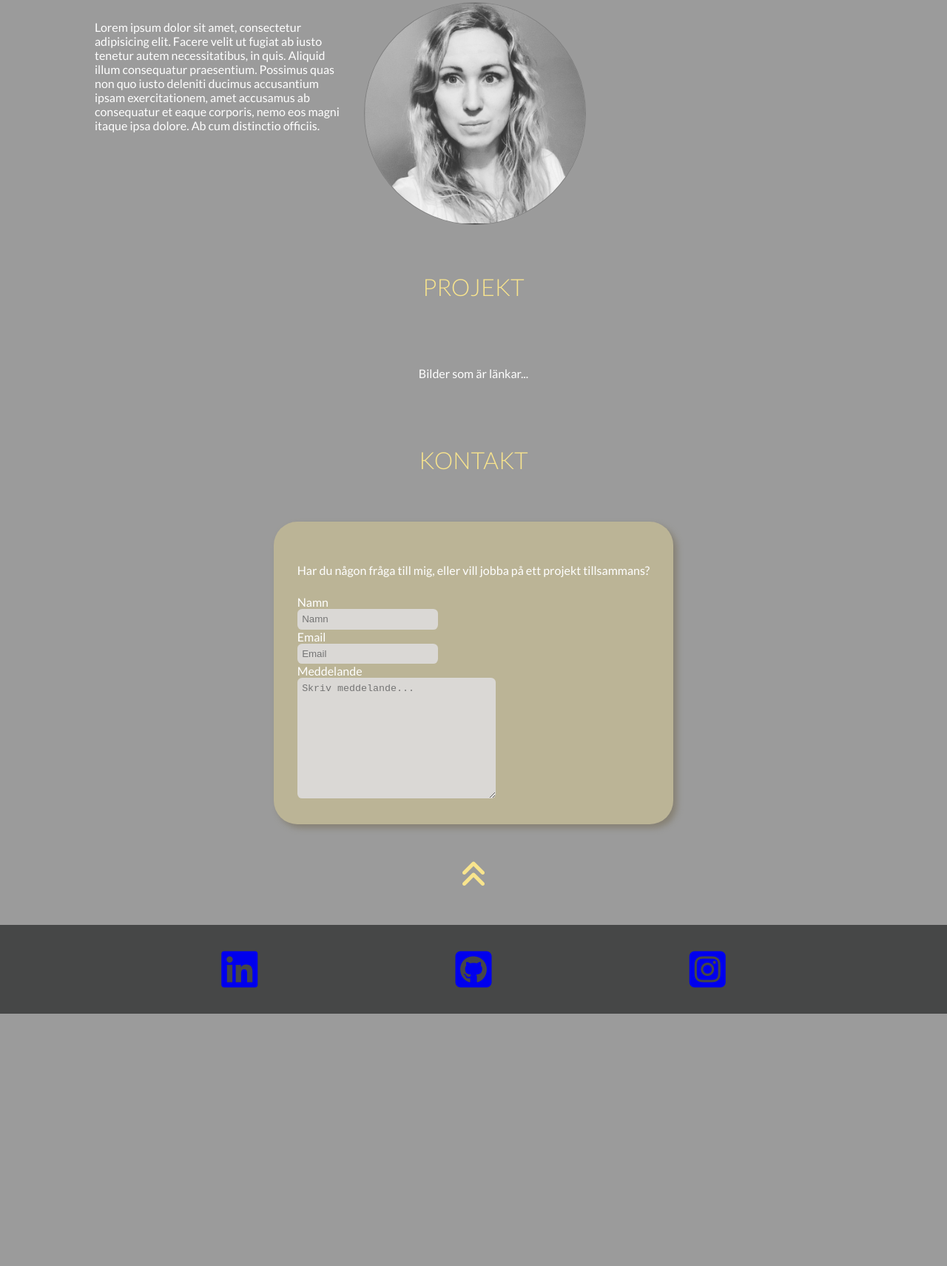
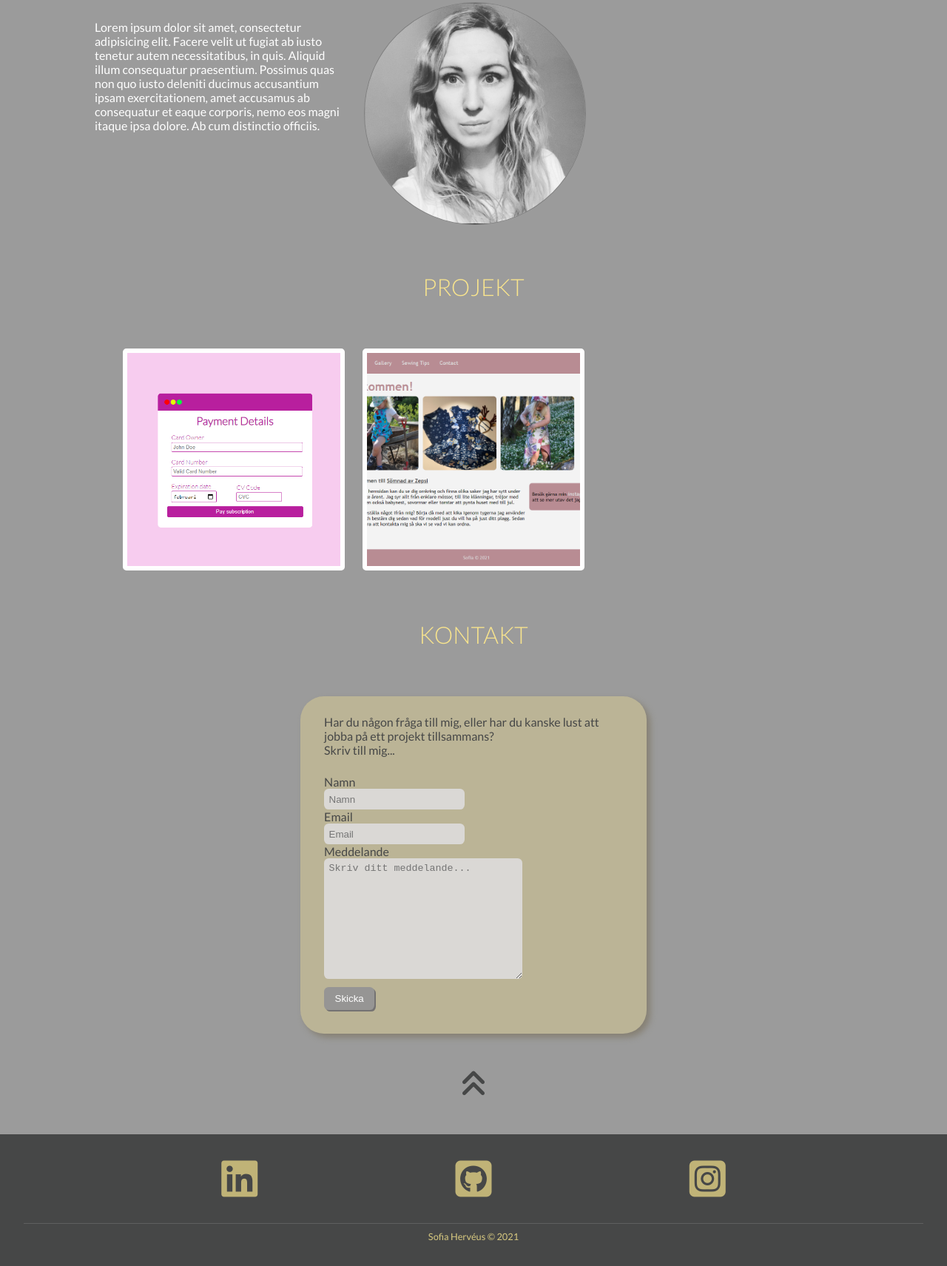
Before and after one commit to herv3us/Portfolio, a plain HTML site: page index.html in a window 1280 px wide. Shown: the part 989-2700 px from the top of the page at 74% size. Before the commit the page ends 2359 px from the top, so only its background shows below. Drawn offline with Linux system fonts and the light colour scheme.

Commit message:
formspree added

```diff
--- a/css/style.css
+++ b/css/style.css
@@ -66,7 +66,7 @@ header .eng{
 
 header h1, header h2{
     padding: .3rem;
-    width: 65%;
+    width: 40%;
     letter-spacing: 0.25rem ;
 }
 
@@ -148,7 +148,7 @@ main p{
     padding: 1.5rem 0;
 }
 
-main img{
+.about img{
     border-radius: 50%;
     width: 100%;
     max-width: 300px;
@@ -159,15 +159,70 @@ main img{
 
 /*  MAIN - PROJEKT   */
 
+.projekt img{
+    width: 100%;
+    width: 300px;
+    height: 300px;
+    object-fit: cover;
+    border: .4rem #fff solid;
+    border-radius: .3rem;
+}
+
+.projekt img:hover{
+    opacity: 50%;
+}
+
+.container{
+    display: grid;
+    grid-template-columns: repeat(3, 1fr);
+    gap: 1.5rem
+}
+
+.overlay-container{
+    position: relative;
+}
+
+.overlay{
+    position: absolute;
+    bottom: 0;
+    left: 0;
+    right: 0;
+    background-color:#9b9b9bc7;
+    overflow: hidden;
+    width: 100%;
+    height: 0;
+    transition: .4s ease;
+}
+
+.overlay-container:hover .overlay{
+    height: 100%;
+    border-radius: .4rem;
+}
+
+.text{
+    text-decoration: none;
+    text-transform: uppercase;
+    color: rgb(248, 228, 141);
+    font-size: 1.3rem;
+    position: absolute;
+    top: 50%;
+    left: 50%;
+    -webkit-transform: translate(-50%, -50%);
+    text-align: center;
+}
+
 
 
 /*  MAIN - KONTAKT   */
 
 .kontakt{
     background-color: rgba(248, 229, 141, 0.342);
-    padding: 2rem;
+    margin: auto;
+    width: 70%;
+    padding: .1rem 2rem 2rem 2rem;
     border-radius: 2rem;
     box-shadow: rgb(134, 128, 115) 5px 5px 8px;
+    color: rgb(70, 71, 71);
 }
 
 form .contact-me input, form .contact-me textarea{
@@ -175,9 +230,10 @@ form .contact-me input, form .contact-me textarea{
     border: none;
     background-color: rgb(218, 216, 213);
     border-radius: .4rem;
+    outline: rgb(248, 228, 141);
 }
 
-input:hover{
+input:active{
     border: rgb(48, 80, 170) 1px solid;
 }
 
@@ -185,14 +241,30 @@ label{
     display: block;
 }
 
+button{
+    background-color: rgb(150, 149, 148);
+    border: none;
+    margin-top: .5rem;
+    padding: .5rem 0.9rem;
+    border-radius: .4rem;
+    color: #fff;
+    box-shadow: 2px 2px #747272;
+}
+
+button:hover{
+    transform: scale(.95);
+}
 
 
 /*  MAIN - KNAPP UPP */
 
 .fas{
-    color: rgb(248, 228, 141);
+    color: rgb(70, 71, 71);
     font-size: 2.5rem;
     margin: 3rem;
+}
+.fas:hover{
+    color: rgba(248, 229, 141, 0.781);
 }
 
 
@@ -213,12 +285,25 @@ footer .social{
 
 footer .fab{
     font-size: 3.5rem;
+    color: rgba(248, 229, 141, 0.685);
+    margin-bottom: 2rem;
 }
 
 .fab:hover{
-    color: rgb(248, 228, 141);
+    color: rgb(248, 229, 141);
+}
 
+footer .copy{
+    border-top: rgb(95, 95, 95) 1px solid;
+    font-size: .8rem;
+    color: rgba(248, 229, 141, 0.822);
+    text-align: center;
+    padding-top: .6rem;
 }
+
+
+
+
 /* MEDIA QUERIS */
 
 @media only screen and (max-width: 450px){
@@ -259,29 +344,35 @@ footer .fab{
 
     header h1{
         font-size: 1.5rem;
+
     }
     header h2{
         font-size: .8rem;
+        letter-spacing: .15rem;
     }
 
     main h3{
-        text-align: center;
-        margin: 1.4rem 0;
-        text-transform: uppercase;
+        margin: 3.5rem 0 .6rem 0;
         color: rgb(248, 228, 141);
         font-size: 20px;
     }
 
-    main .about{
+    main .about, main .container{
         display: grid;
         grid-template-columns: repeat(1, 1fr);
         grid-template-rows: auto;
     }
+
     main img{
-        border-radius: 50%;
         width: 100%;
         max-width: 250px;
-        margin: 1rem 1rem;
+        margin: auto;
+    }
+
+
+    .kontakt{
+        margin: auto;
+        width: 100%;
     }
 }
 
--- a/index.html
+++ b/index.html
@@ -17,7 +17,7 @@
     <header id="home">
         <a href="/eng.html" class="eng">English</a>
         <h1>Hej, mitt namn är Sofia Hervéus</h1>
-        <h2>Jag studerar just nu till att bli en Front End Developer</h2>
+        <h2>Jag studerar nu för att bli en FrontEnd Developer</h2>
     </header>
 
 
@@ -26,8 +26,8 @@
     <nav id="navbar">
         <ul>
             <li><a href="#">Hem</a></li>
-            <li><a href="#">Om mig</a></li>
-            <li><a href="#">Portfolio</a></li>
+            <li><a href="#about">Om mig</a></li>
+            <li><a href="#projekt">Projekt</a></li>
             <li><a href="#contact">Kontakt</a></li>
         </ul>
     </nav>
@@ -38,7 +38,7 @@
 
         <!-- ABOUT -->
         <section>
-            <h3>Om mig</h3>
+            <h3 id="about">Om mig</h3>
             <article class="about">
 
                 <p>Lorem ipsum dolor sit amet, consectetur adipisicing elit. Facere velit ut fugiat ab iusto tenetur autem necessitatibus, in quis. Aliquid illum consequatur praesentium. Possimus quas non quo iusto deleniti ducimus accusantium ipsam exercitationem, amet accusamus ab consequatur et eaque corporis, nemo eos magni itaque ipsa dolore. Ab cum distinctio officiis.</p>
@@ -54,20 +54,30 @@
 
         <!-- PROJECTS-->
         <section>
-            <h3>Projekt</h3>
-            <article class="projekt">
-
-                <p>Bilder som är länkar...</p>
-            </article>
+            <h3 id="projekt">Projekt</h3>
+            <div class="container">
+                <article class="projekt overlay-container">
+                    <img src="./img/payment.png" alt="PaymentWindow">
+                    <div class="overlay">
+                        <a href="https://github.com/herv3us/Payment" class="text">Tryck för mer info</a>
+                    </div>
+                </article>
+                <article class="projekt overlay-container">
+                    <a href="http://zepsi.se"><img src="./img/zepsi.png" alt="picture of Zepsi Homepage"></a>
+                    <div class="overlay">
+                        <a href="http://zepsi.se" class="text">Tryck för mer info</a>
+                    </div>
+                </article>
+        </div>
         </section>
 
 
         <!-- CONTACT -->
         <section>
-            <h3>Kontakt</h3>
-            <article class="kontakt" id="contact">
-                <p>Har du någon fråga till mig, eller vill jobba på ett projekt tillsammans? </p>
-                <form action="">
+            <h3 id="contact">Kontakt</h3>
+            <article class="kontakt">
+                <p>Har du någon fråga till mig, eller har du kanske lust att jobba på ett projekt tillsammans? <br>Skriv till mig... </p>
+                <form action="https://formspree.io/f/mleovzve" method="POST">
                     <div class="contact-me">
                         <label for="name">Namn</label>
                         <input type="text" name="namn" id="name" placeholder="Namn" required>
@@ -79,9 +89,11 @@
                     </div>
                     <div class="contact-me">
                         <label for="message">Meddelande</label>
-                        <textarea name="message" id="message" cols="30" rows="10" placeholder="Skriv meddelande..."></textarea>
+                        <textarea name="message" id="message" cols="30" rows="10" placeholder="Skriv ditt meddelande..." required></textarea>
                     </div>
+                    <button type="submit" value="send">Skicka</button>
                 </form>
+
             </article>
         </section>
 
@@ -92,9 +104,12 @@
 
     <footer>
         <article class="social">
-            <a href="#"><i class="fab fa-linkedin"></i></a>
-            <a href="#"> <i class="fab fa-github-square"></i></a>
-            <a href="http://instagram.com/by_zepsi"> <i class="fab fa-instagram-square"></i></a>
+            <a href="http://linkedin.com/in/sofiaherveus" target="_blank" title="Öppnas i nytt fönster"><i class="fab fa-linkedin"></i></a>
+            <a href="https://github.com/herv3us" target="_blank" title="Öppnas i nytt fönster"> <i class="fab fa-github-square"></i></a>
+            <a href="http://instagram.com/by_zepsi" target="_blank" title="Öppnas i nytt fönster"> <i class="fab fa-instagram-square"></i></a>
+        </article>
+        <article class="copy">
+            <p>Sofia Hervéus &copy; 2021</p>
         </article>
     </footer>
 </body>
```
Also changed, not shown: img/payment.png (added), img/zepsi.png (added).
